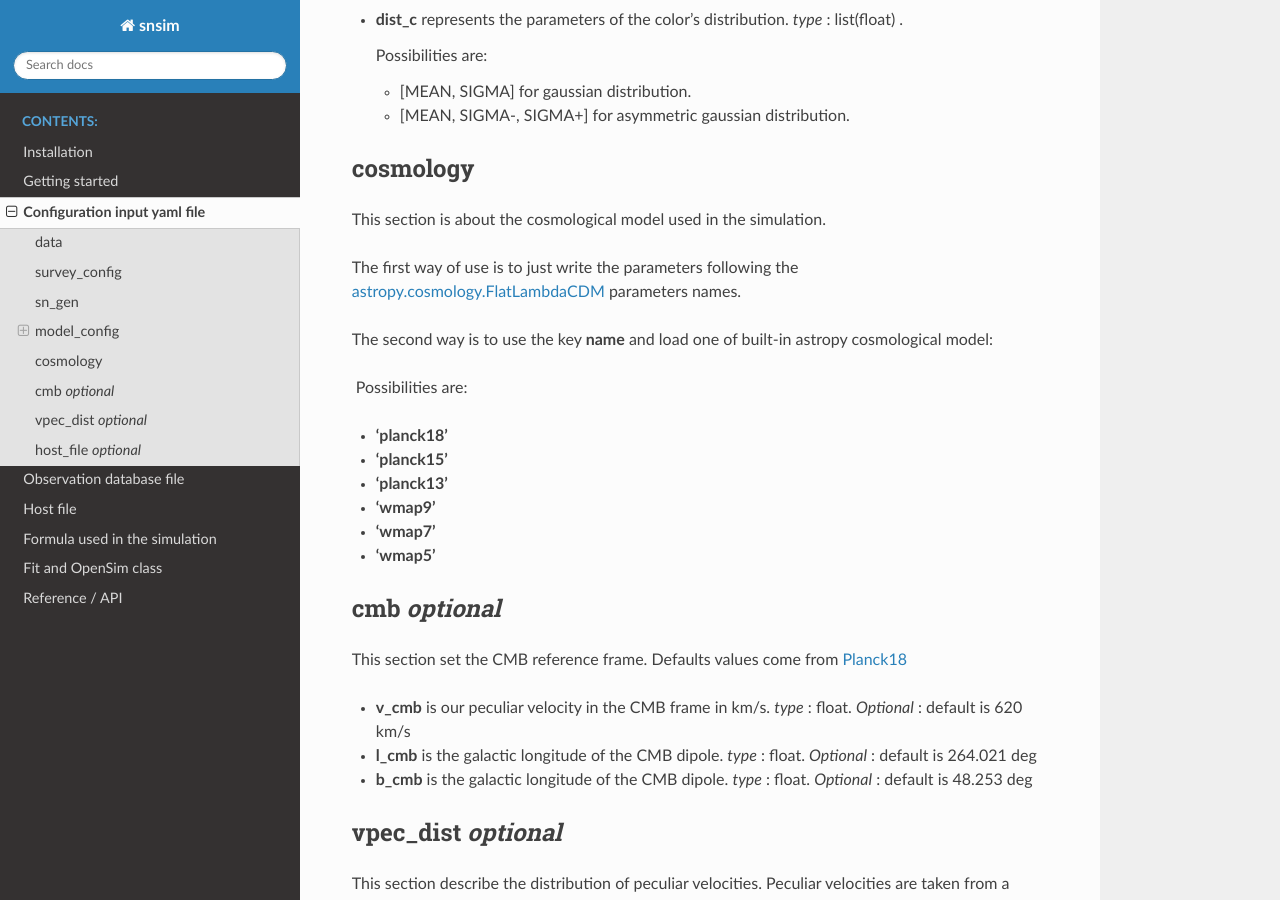
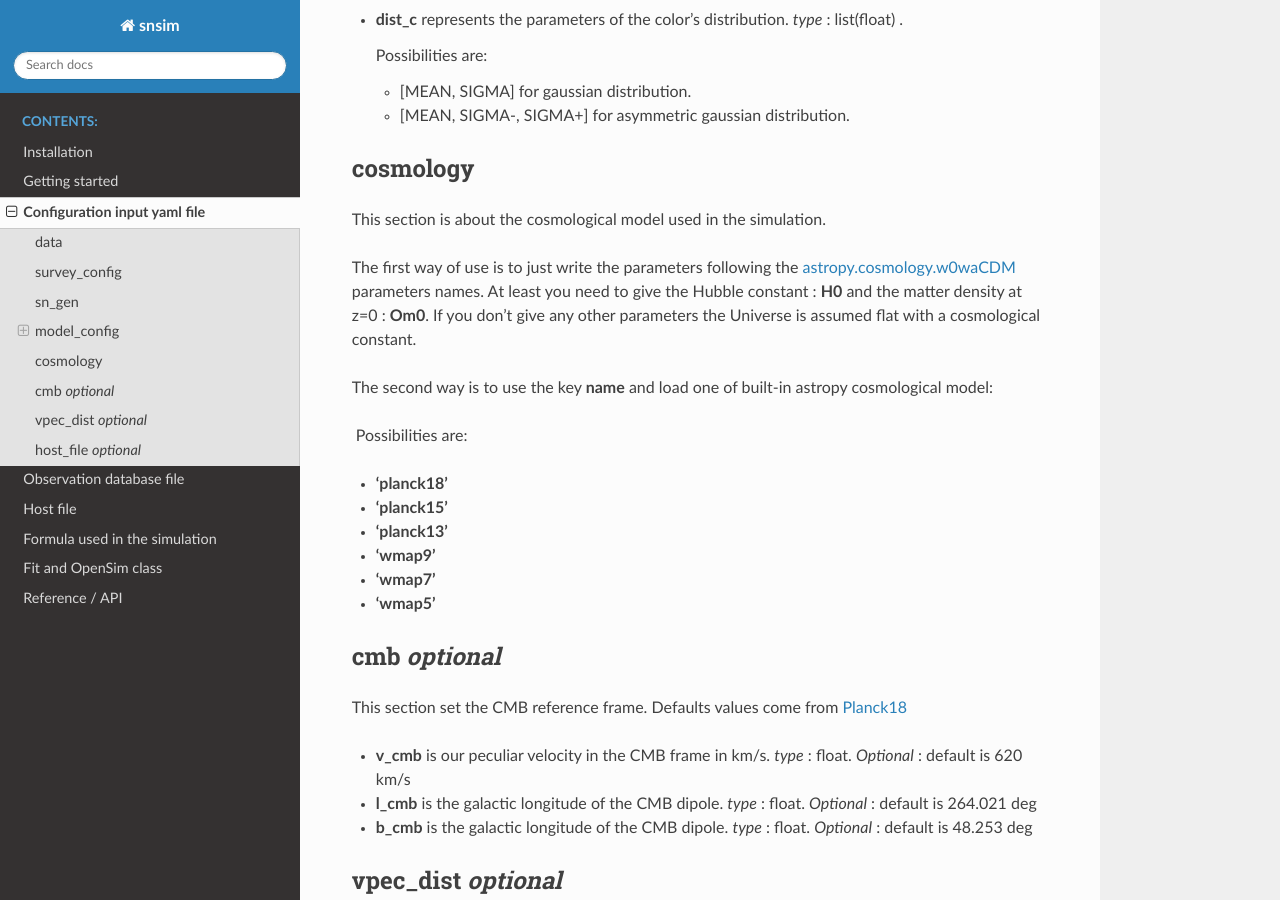
Before and after one commit to bastiencarreres/snsim, a Sphinx documentation site: the page built from docs/configfile.md, in a window 1280 px wide and 900 px high, scrolled down 4297 px. Built offline with Sphinx 7.4.7 and the Read the Docs theme 2.0.0, drawn with Linux system fonts in a browser that asks for light colours.

Commit message:
Update code

```diff
--- a/docs/configfile.md
+++ b/docs/configfile.md
@@ -204,7 +204,11 @@ Other parameters depends on the model.
 
 This section is about the cosmological model used in the simulation.
 
-The first way of use is to just write the parameters following the [astropy.cosmology.FlatLambdaCDM](https://docs.astropy.org/en/stable/api/astropy.cosmology.FlatLambdaCDM.html#astropy.cosmology.FlatLambdaCDM) parameters names.
+
+
+The first way of use is to just write the parameters following the [astropy.cosmology.w0waCDM](https://docs.astropy.org/en/stable/api/astropy.cosmology.w0waCDM.html#astropy.cosmology.FlatLambdaCDM) parameters names. At least you need to give the Hubble constant : **H0** and the matter density at z=0 :  **Om0**. If you don't give any other parameters the Universe is assumed flat with a cosmological constant.
+
+
 
 The second way is to use the key **name** and load one of built-in astropy cosmological model:
 
```
Also changed, not shown: README.md (+0 -20 lines), 1 other file.
